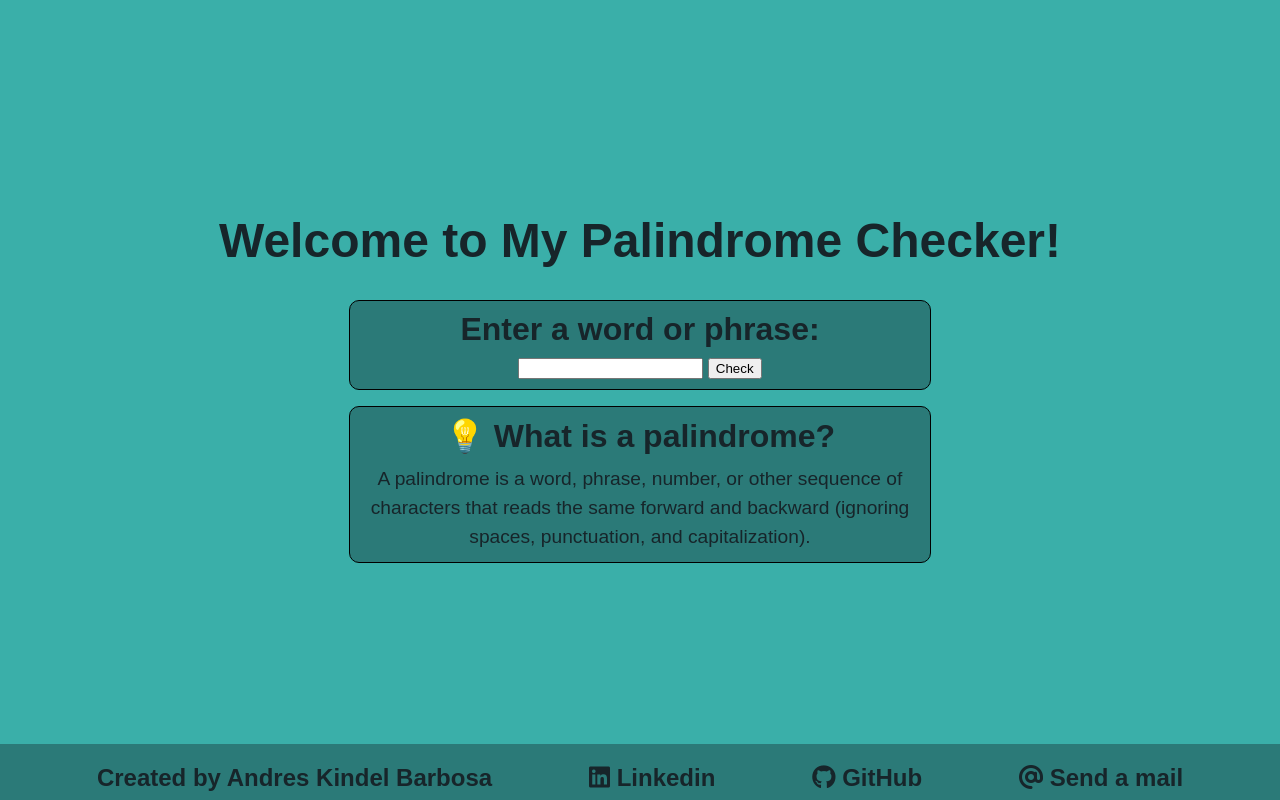
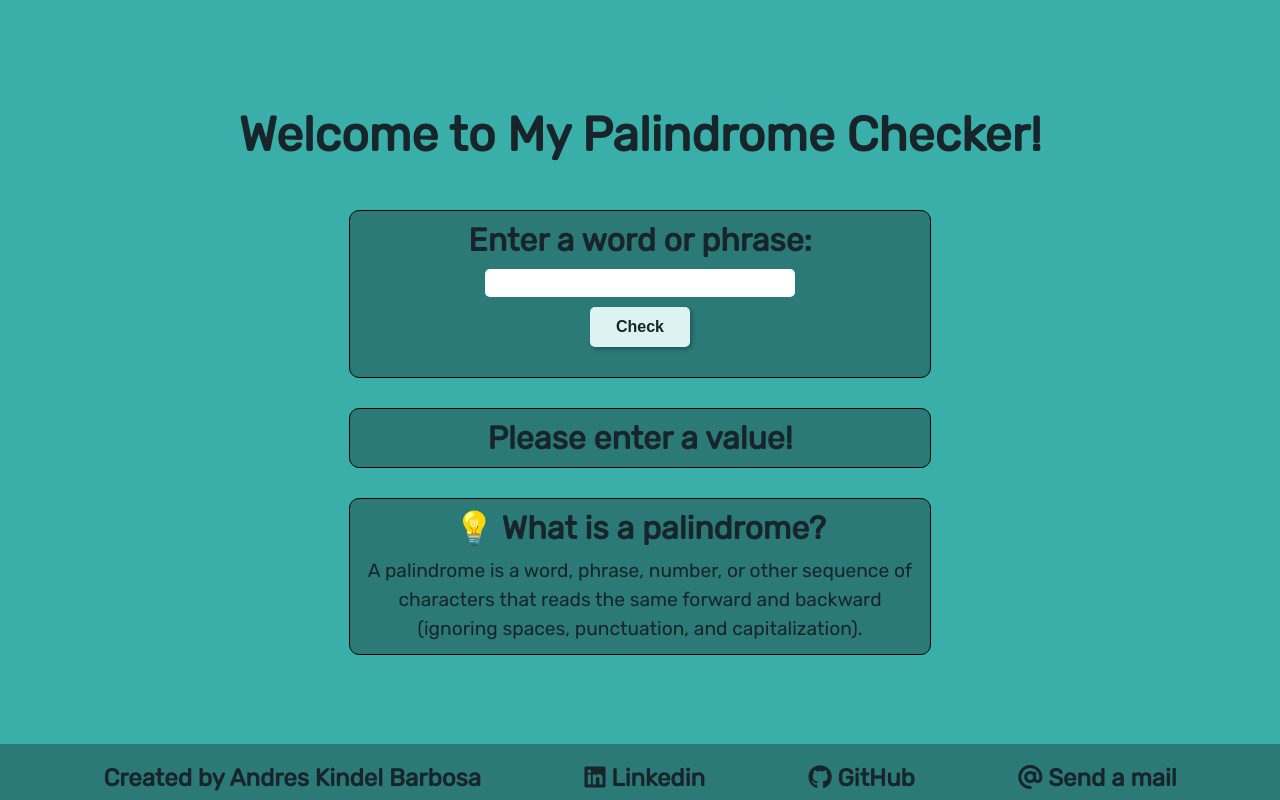
Before and after one commit to AndresKindel/palindrome-checker, a plain HTML site: page index.html in a window 1280 px wide. Both pictures are taken after a click on the button "Check". Drawn offline with Linux system fonts and the light colour scheme.

Commit message:
Update Palindrome Checker web application with input validation and styling improvements

```diff
--- a/index.html
+++ b/index.html
@@ -4,6 +4,7 @@
     <meta charset="UTF-8">
     <meta viewport="width=device-width, initial-scale=1.0">
     <script src="https://kit.fontawesome.com/bbea4370e7.js" crossorigin="anonymous"></script>
+    <link href='https://fonts.googleapis.com/css?family=Rubik' rel='stylesheet'>
     <link rel="stylesheet" href="styles.css">
     <title>My Palindrome Checker</title>
 </head>
@@ -12,11 +13,13 @@
         <h1>Welcome to My Palindrome Checker!</h1>
         <div id="checker" class="box">
             <h2>Enter a word or phrase:</h2>
-            <input type="text" id="input">
-            <button onclick="checkPalindrome()">Check</button>
+            <div class="input-container">
+                <input type="text" id="input" maxlength="250">
+                <button id="button">Check</button>
+            </div>
         </div>
-        <div id="output">
-            <p></p>
+        <div id="output" class="box">
+            <h2 id="output-text"></h2>
         </div>
         <div id="what-is-palindrome" class="box">
             <h2>💡 What is a palindrome?</h2>
--- a/script.js
+++ b/script.js
@@ -0,0 +1,31 @@
+const input = document.getElementById('input');
+const button = document.getElementById('button');
+const output = document.getElementById('output');
+const outputText = document.getElementById('output-text');
+
+function formatString(string) {
+    return string.toLowerCase().replace(/[^a-z0-9]/g, '').replace(/\s/g, '');
+}
+
+function isPalindrome(string) {
+    let formattedString = formatString(string);
+    let reversedString = formattedString.split('').reverse().join('');
+    return formattedString === reversedString;
+}
+
+button.addEventListener('click', () => {
+    if (input.value === '') {
+        outputText.textContent = 'Please enter a value!';
+        output.style.display = 'flex';
+        return;
+    } else {
+        let string = input.value;
+        if (isPalindrome(string)) {
+            outputText.textContent = `${string} is a palindrome!`;
+        } else {
+            outputText.textContent = `${string} is not a palindrome!`;
+        }
+        output.style.display = 'flex';
+        return;
+    }
+});
--- a/styles.css
+++ b/styles.css
@@ -2,6 +2,7 @@
     --main-color: #3aafa9;
     --text-color: #17252a;
     --second-color: #2b7a78;
+    --button-color: #def2f1;
 }
 
 body {
@@ -11,6 +12,7 @@ body {
     font-family: Arial, sans-serif;
     background-color: var(--main-color);
     color: var(--text-color);
+    font-family: 'Rubik';
     margin: 0;
     padding: 0;
     flex-wrap: wrap;
@@ -37,6 +39,7 @@ main {
     width: 70vh;
     border-radius: 10px;
     padding: 10px;
+    margin: 15px;
 }
 
 .box h2 {
@@ -57,6 +60,8 @@ main {
 #footer {
     display: flex;
     justify-content: space-evenly;
+    position: fixed;
+    bottom: 0;
     width: 100%;
     height: 7vh;
     background-color: var(--second-color);
@@ -68,6 +73,51 @@ a {
 }
 
 a:hover {
-    color: #def2f1;
-    transform: scale(1.5);
+    color: var(--button-color);
 }
+
+.input-container {
+    display: flex;
+    flex-direction: column;
+    align-items: center;
+    margin-bottom: 20px;
+}
+
+.input-container input {
+    width: 300px;
+    padding: 5px;
+    font-size: 1rem;
+    border-radius: 5px;
+    border: none;
+    margin-bottom: 10px;
+}
+
+.input-container button {
+    width: 100px;
+    height: 40px;
+    background-color: var(--button-color);
+    color: var(--text-color);
+    font-weight: bold;
+    border: none;
+    border-radius: 5px;
+    font-size: 1rem;
+    cursor: pointer;
+    box-shadow: 2px 2px 4px rgba(0, 0, 0, 0.3);
+}
+
+.input-container button:hover {
+    background-color: #def2f1;
+    transform: scale(1.1);
+}
+
+#output {
+    display: none;
+    justify-content: center;
+    align-items: center;
+    flex-wrap: wrap;
+}
+
+#output-text {
+    margin: 0;
+    padding: 0;
+}
```
